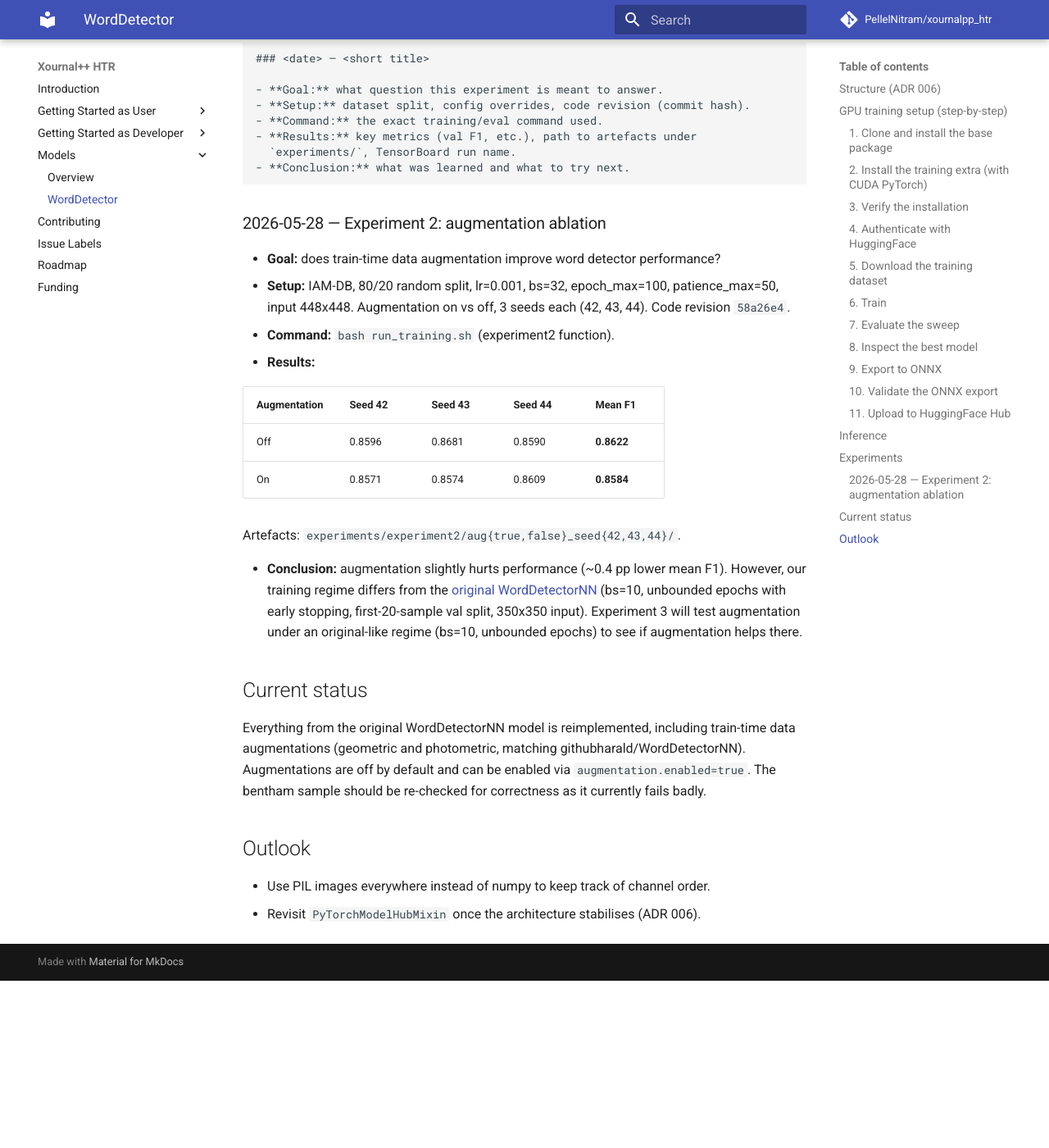
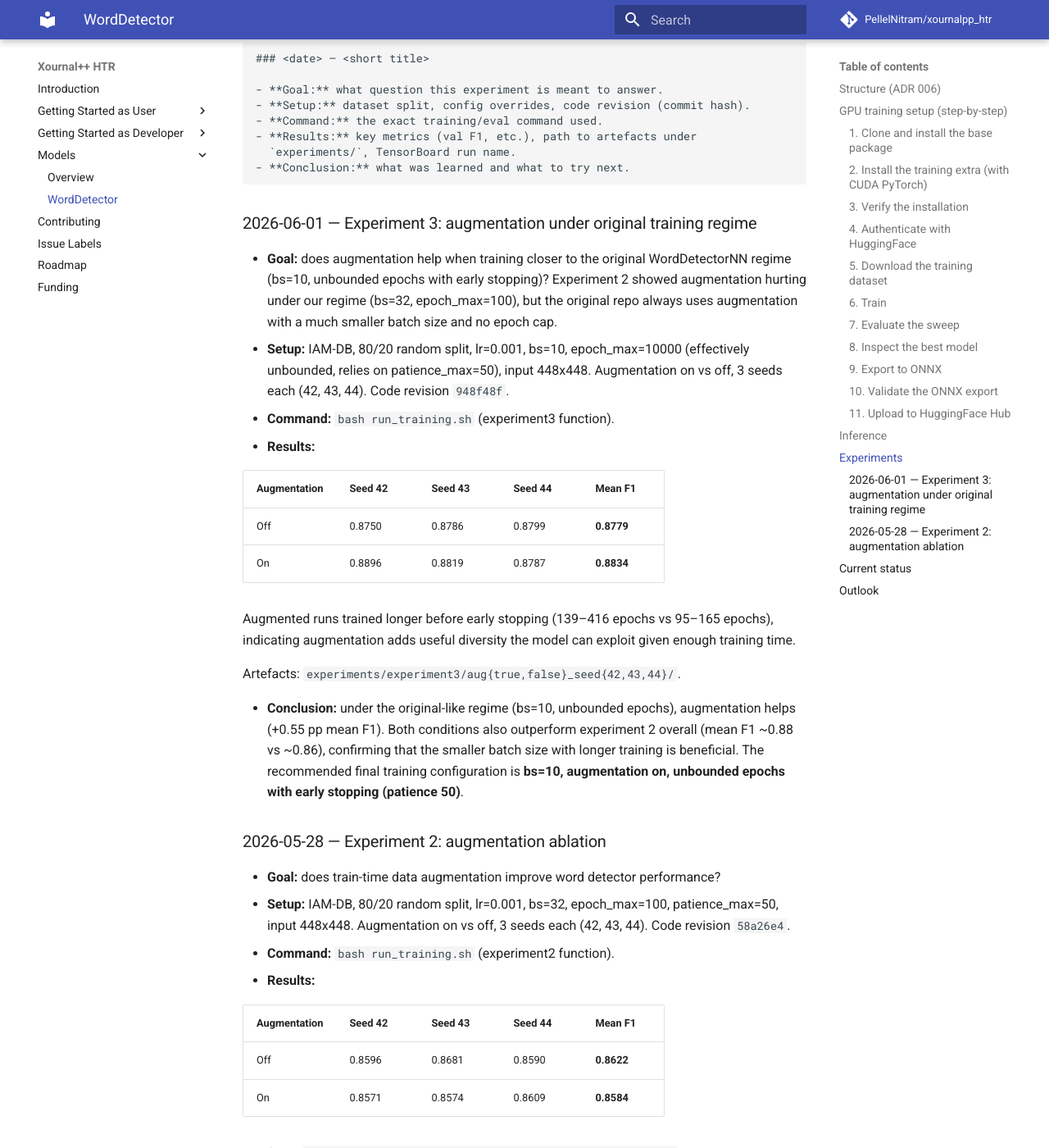
Before and after one commit to PellelNitram/xournalpp_htr, an MkDocs documentation site: the page built from docs/models/word_detector.md, in a window 1280 px wide and 1400 px high, scrolled down 5047 px. Shown: the whole window at 82% size. Built offline with MkDocs 1.6.1 and Material for MkDocs 9.7.7, drawn with Linux system fonts in a browser that asks for light colours; comment, search, counter and statistics services are not loaded; before the commit the page ends 6243 px from its top, so only the background shows below that.

Commit message:
Document experiment3 results and recommended training config. [CC]

```diff
--- a/docs/models/word_detector.md
+++ b/docs/models/word_detector.md
@@ -246,6 +246,38 @@
 
 <!-- Add new experiments below, newest first. -->
 
+### 2026-06-01 — Experiment 3: augmentation under original training regime
+
+- **Goal:** does augmentation help when training closer to the original
+  WordDetectorNN regime (bs=10, unbounded epochs with early stopping)?
+  Experiment 2 showed augmentation hurting under our regime (bs=32,
+  epoch_max=100), but the original repo always uses augmentation with a
+  much smaller batch size and no epoch cap.
+- **Setup:** IAM-DB, 80/20 random split, lr=0.001, bs=10, epoch_max=10000
+  (effectively unbounded, relies on patience_max=50), input 448x448.
+  Augmentation on vs off, 3 seeds each (42, 43, 44). Code revision
+  `948f48f`.
+- **Command:** `bash run_training.sh` (experiment3 function).
+- **Results:**
+
+  | Augmentation | Seed 42 | Seed 43 | Seed 44 | Mean F1 |
+  |---|---|---|---|---|
+  | Off | 0.8750 | 0.8786 | 0.8799 | **0.8779** |
+  | On | 0.8896 | 0.8819 | 0.8787 | **0.8834** |
+
+  Augmented runs trained longer before early stopping (139–416 epochs vs
+  95–165 epochs), indicating augmentation adds useful diversity the model
+  can exploit given enough training time.
+
+  Artefacts: `experiments/experiment3/aug{true,false}_seed{42,43,44}/`.
+
+- **Conclusion:** under the original-like regime (bs=10, unbounded epochs),
+  augmentation helps (+0.55 pp mean F1). Both conditions also outperform
+  experiment 2 overall (mean F1 ~0.88 vs ~0.86), confirming that the
+  smaller batch size with longer training is beneficial. The recommended
+  final training configuration is **bs=10, augmentation on, unbounded
+  epochs with early stopping (patience 50)**.
+
 ### 2026-05-28 — Experiment 2: augmentation ablation
 
 - **Goal:** does train-time data augmentation improve word detector performance?
```
